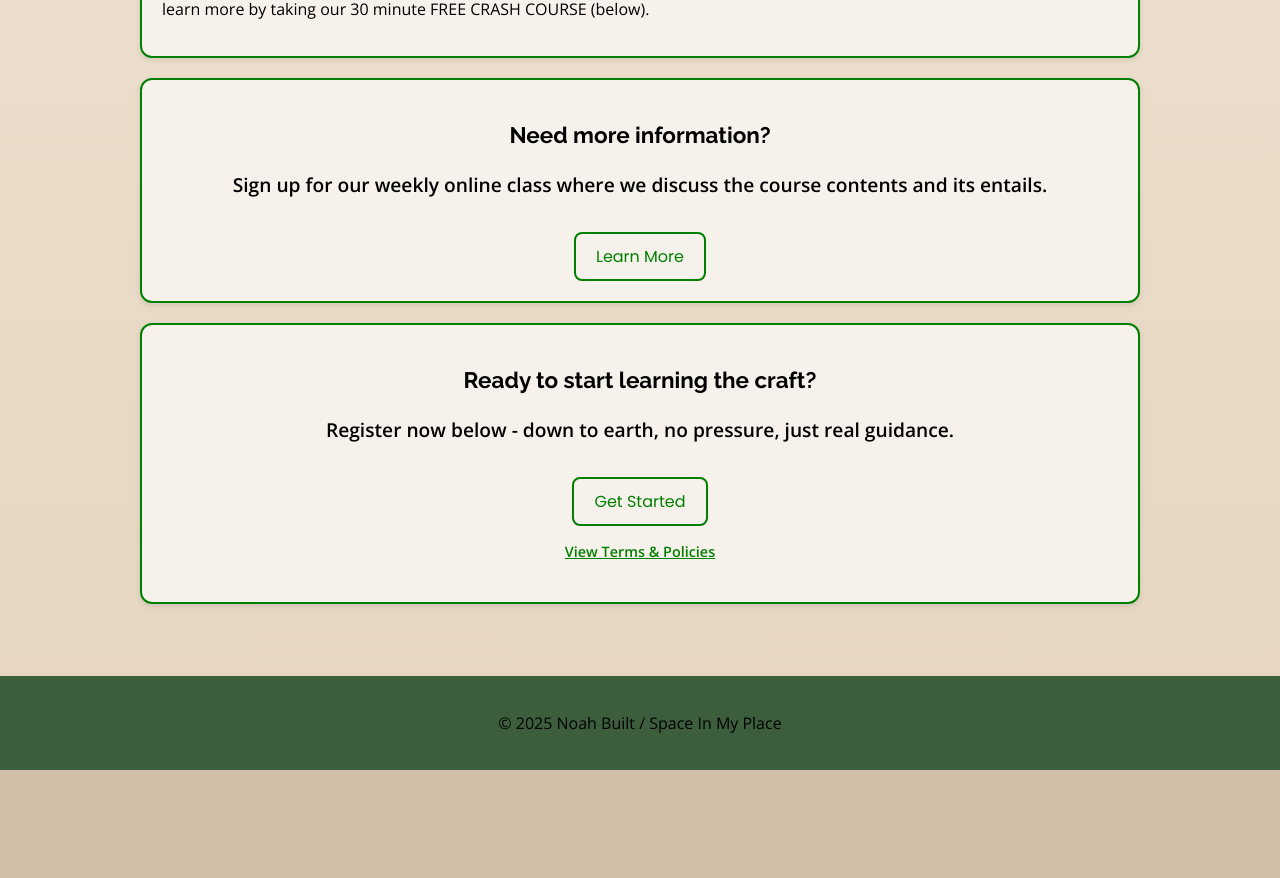
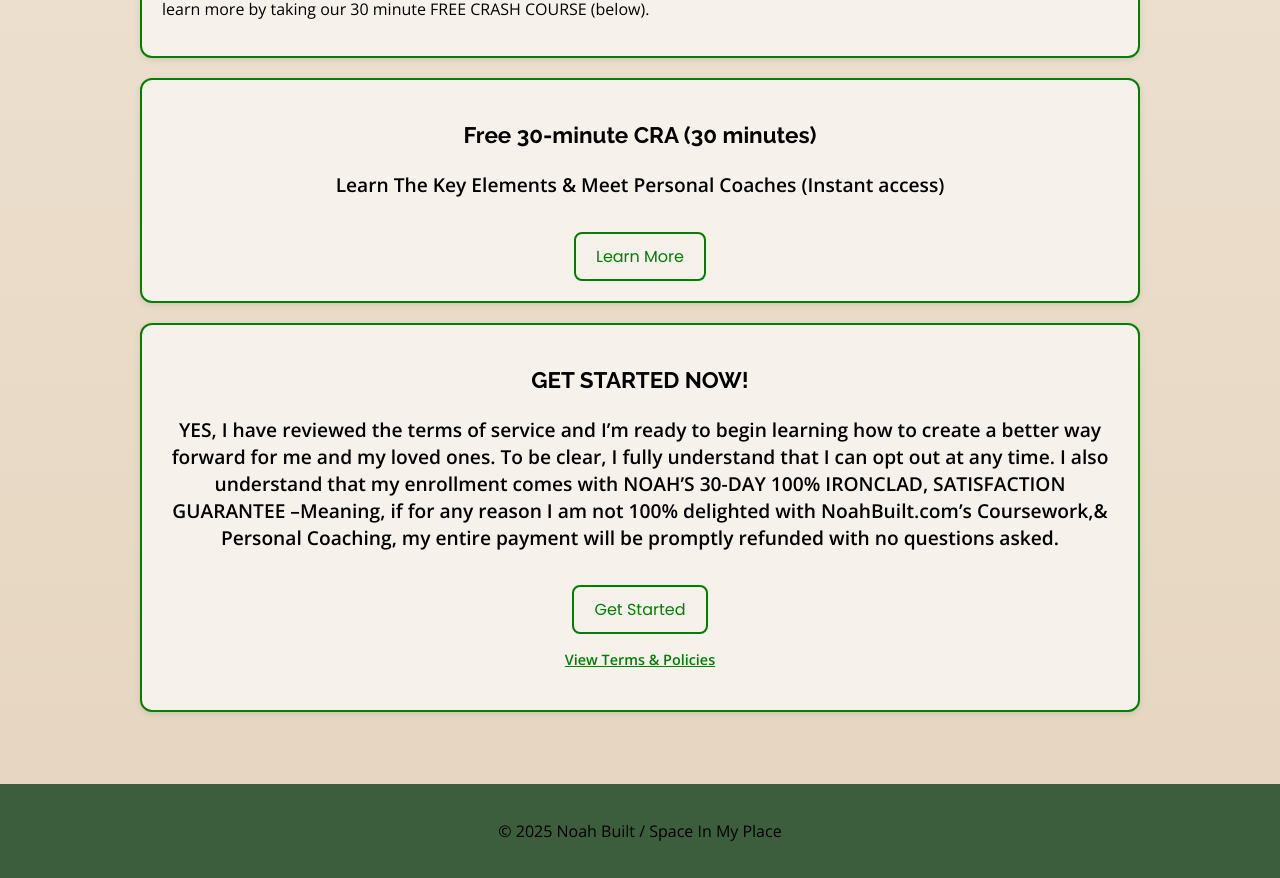
Before and after one commit to jamalkw4070/noahbuiltsisterpage, a React (Vite) app: page / in a window 1280 px wide. Shown: the part 2158-3036 px from the top of the page. Before the commit the page ends 2928 px from the top, so only its background shows below. Built offline with nearby package versions, Linux system fonts and the light colour scheme.

Commit message:
Update app.jsx

```diff
--- a/src/app.jsx
+++ b/src/app.jsx
@@ -29,15 +29,15 @@ export default function App() {
     },
     {
   type: "price",
-  name: "Need more information?",
-  text: "Sign up for our weekly online class where we discuss the course contents and its entails.",
+  name: "Free 30-minute CRA (30 minutes)",
+  text: "Learn The Key Elements & Meet Personal Coaches (Instant access)",
   link: "https://www.spaceinmyplace.com/",
   buttonText: "Learn More"
 },
 {
   type: "price",
-  name: "Ready to start learning the craft?",
-  text: "Register now below - down to earth, no pressure, just real guidance.",
+  name: "GET STARTED NOW!",
+  text: "YES, I have reviewed the terms of service and I’m ready to begin learning how to create a better way forward for me and my loved ones. To be clear, I fully understand that I can opt out at any time. I also  understand that my enrollment comes with NOAH’S 30-DAY 100% IRONCLAD, SATISFACTION GUARANTEE –Meaning, if for any reason I am not 100% delighted with NoahBuilt.com’s Coursework,& Personal Coaching, my entire payment will be promptly refunded with no questions asked.",
   link: "https://square.link/u/fKmrCFXZ?src=embed",
   buttonText: "Get Started"
 }
```
